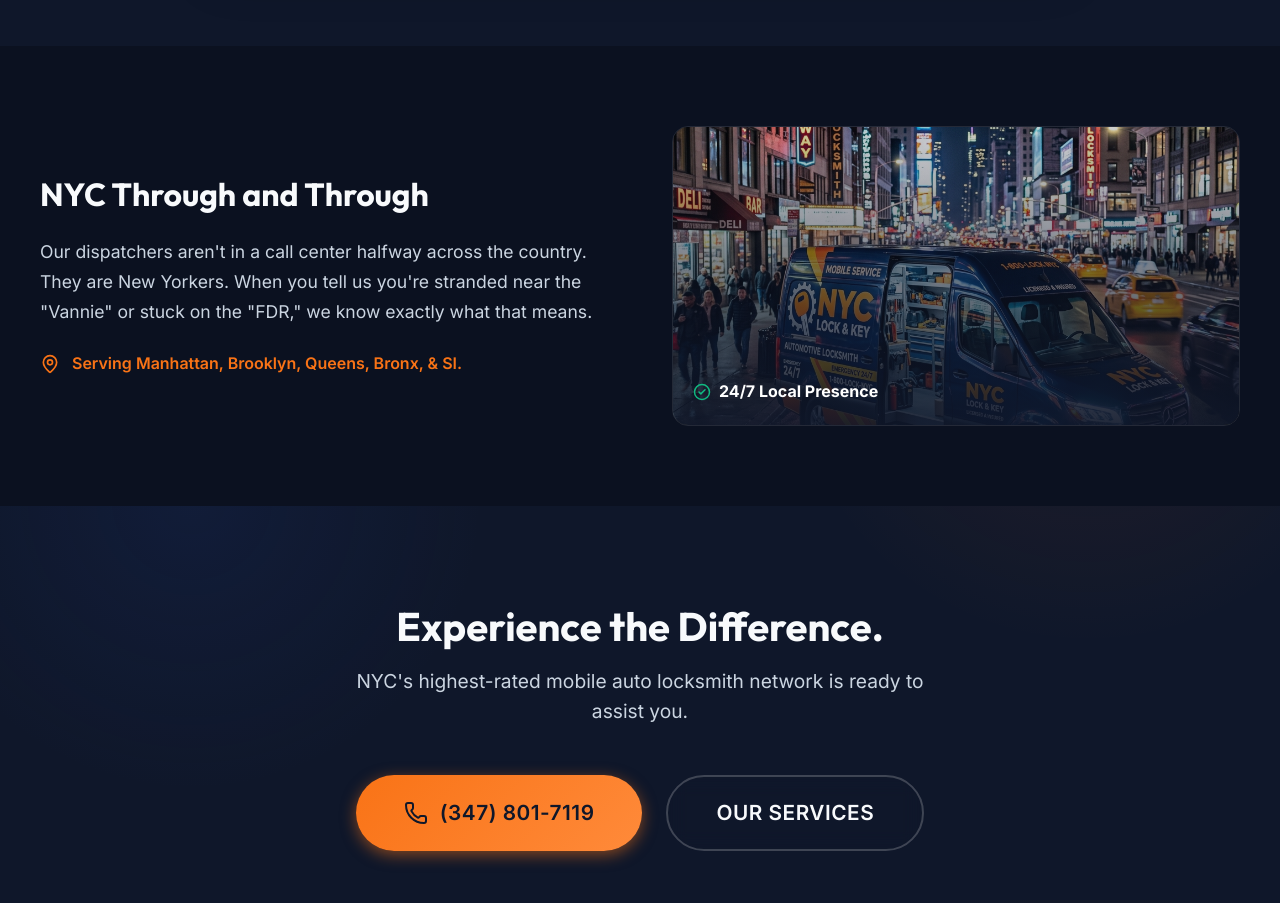
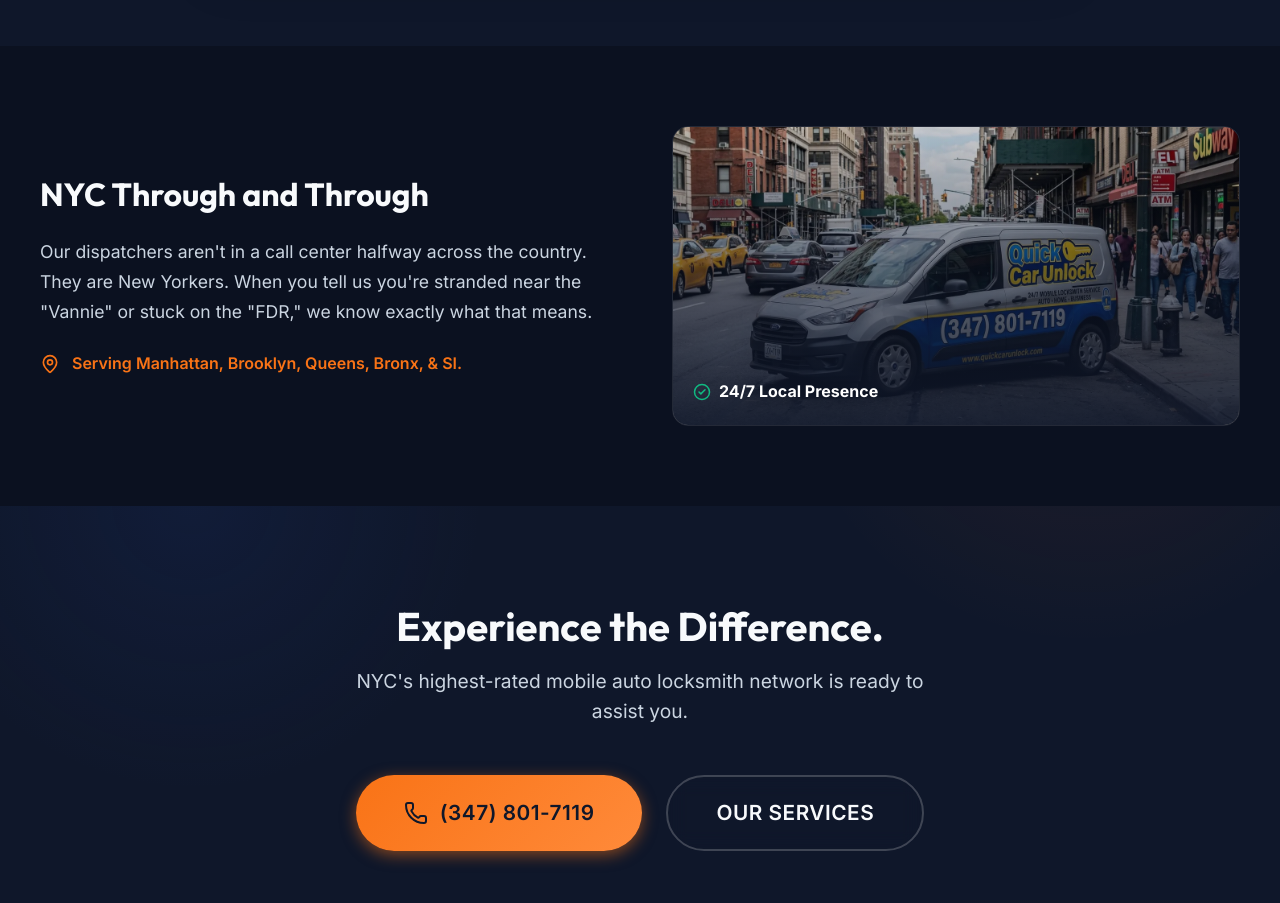
Before and after one commit to quickcarunlock-nyc/quickcarunlock, a Next.js app: page /about in a window 1280 px wide. Shown: the part 2300-3203 px from the top of the page. Built offline with nearby package versions, Linux system fonts and the light colour scheme; no server answers.

Commit message:
feat: replace locksmith-van with official quick-car-unlock-van

```diff
--- a/src/app/about/page.tsx
+++ b/src/app/about/page.tsx
@@ -138,7 +138,7 @@ export default function AboutPage() {
               </div>
             </div>
             <div style={{ position: 'relative', height: '300px', borderRadius: '16px', overflow: 'hidden', border: '1px solid var(--border-color)' }}>
-              <img src="/locksmith-van.png" alt="QuickCarUnlock NYC Van" style={{ width: '100%', height: '100%', objectFit: 'cover', opacity: 0.8 }} />
+              <img src="/quick-car-unlock-van.webp" alt="QuickCarUnlock NYC Van" style={{ width: '100%', height: '100%', objectFit: 'cover', opacity: 0.8 }} />
               <div style={{ position: 'absolute', inset: 0, background: 'linear-gradient(to top, rgba(15,23,42,0.9), transparent)' }}></div>
               <div style={{ position: 'absolute', bottom: '20px', left: '20px' }}>
                 <span style={{ display: 'flex', alignItems: 'center', gap: '8px', color: 'white', fontWeight: 'bold' }}>
--- a/src/app/page.tsx
+++ b/src/app/page.tsx
@@ -138,7 +138,7 @@ export default function Home() {
             </ul>
           </div>
           <div style={{ position: 'relative', borderRadius: '16px', overflow: 'hidden', boxShadow: '0 20px 40px rgba(0,0,0,0.5)', aspectRatio: '16/9' }}>
-            <Image src="/locksmith-van.png" alt="QuickCarUnlock NYC Service Van" fill style={{ objectFit: 'cover' }} />
+            <Image src="/quick-car-unlock-van.webp" alt="QuickCarUnlock NYC Service Van" fill style={{ objectFit: 'cover' }} />
           </div>
         </div>
       </section>
```
Also changed, not shown: public/locksmith-van.png (deleted), public/quick-car-unlock-van.webp (added).
